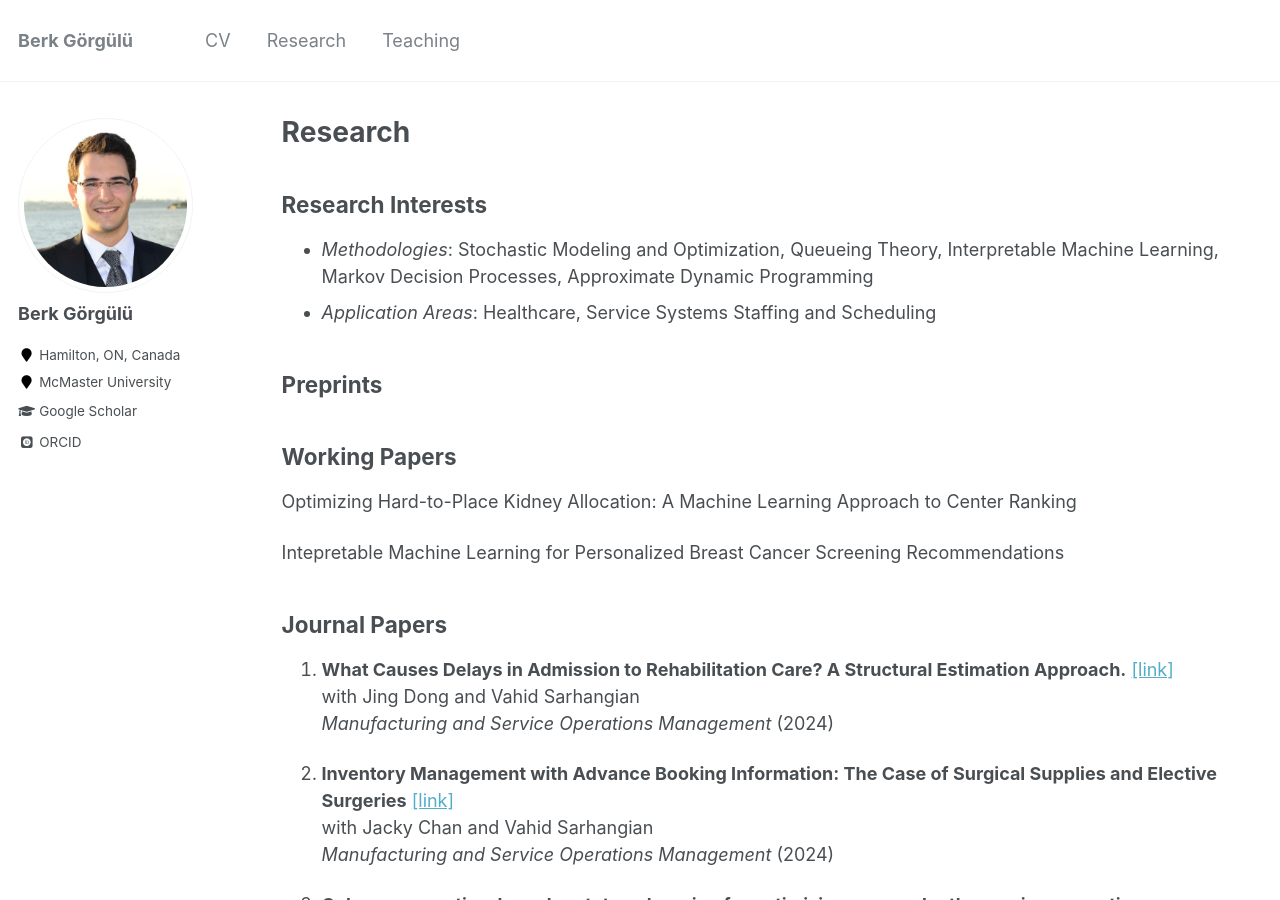
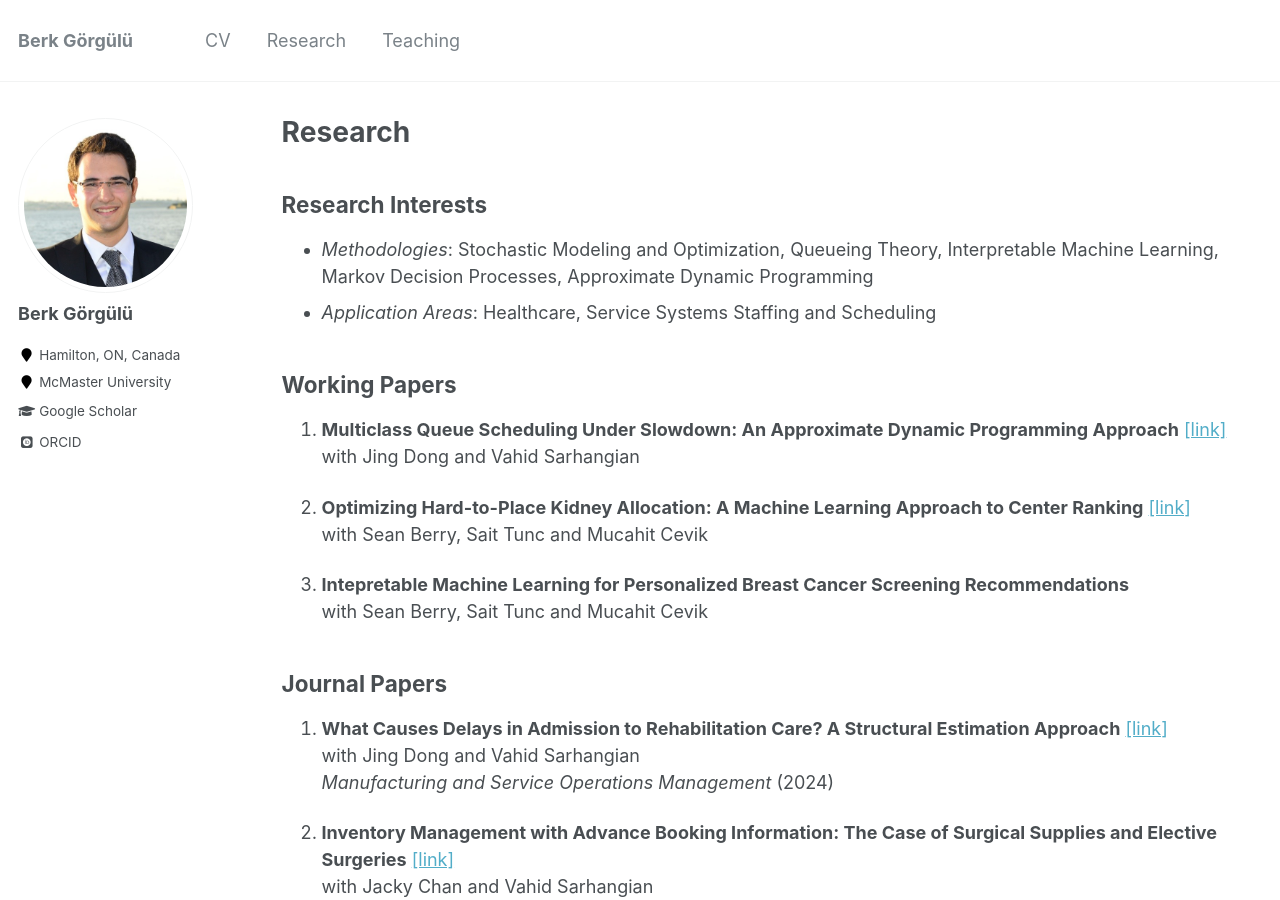
Before and after one commit to gorguluberk/gorguluberk.github.io, a Jekyll site: the page built from _pages/research.md, in a window 1280 px wide and 900 px high. Built offline with Jekyll 4.4.1, drawn with Linux system fonts in a browser that asks for light colours; some web fonts are replaced.

Commit message:
Update research.md

```diff
--- a/_pages/research.md
+++ b/_pages/research.md
@@ -9,17 +9,18 @@ author_profile: true
 - *Methodologies*: Stochastic Modeling and Optimization, Queueing Theory, Interpretable Machine Learning, Markov Decision Processes, Approximate Dynamic Programming
 - *Application Areas*: Healthcare, Service Systems Staffing and Scheduling
 
+## Working Papers
+1. **Multiclass Queue Scheduling Under Slowdown: An Approximate Dynamic Programming Approach** [[link]](https://www.arxiv.org/abs/2501.10523)\
+with Jing Dong and Vahid Sarhangian
 
-## Preprints
+2. **Optimizing Hard-to-Place Kidney Allocation: A Machine Learning Approach to Center Ranking** [[link]](https://arxiv.org/abs/2410.09116)\
+with Sean Berry, Sait Tunc and Mucahit Cevik
 
-## Working Papers
-Optimizing Hard-to-Place Kidney Allocation: A Machine Learning Approach to Center Ranking
-
-Intepretable Machine Learning for Personalized Breast Cancer Screening Recommendations
-
+3. **Intepretable Machine Learning for Personalized Breast Cancer Screening Recommendations**\
+with Sean Berry, Sait Tunc and Mucahit Cevik
 
 ## Journal Papers
-1. **What Causes Delays in Admission to Rehabilitation Care? A Structural Estimation Approach.** [[link]](https://pubsonline.informs.org/doi/10.1287/msom.2022.0377)\
+1. **What Causes Delays in Admission to Rehabilitation Care? A Structural Estimation Approach** [[link]](https://pubsonline.informs.org/doi/10.1287/msom.2022.0377)\
 with Jing Dong and Vahid Sarhangian \
 *Manufacturing and Service Operations Management* (2024)
 
```
